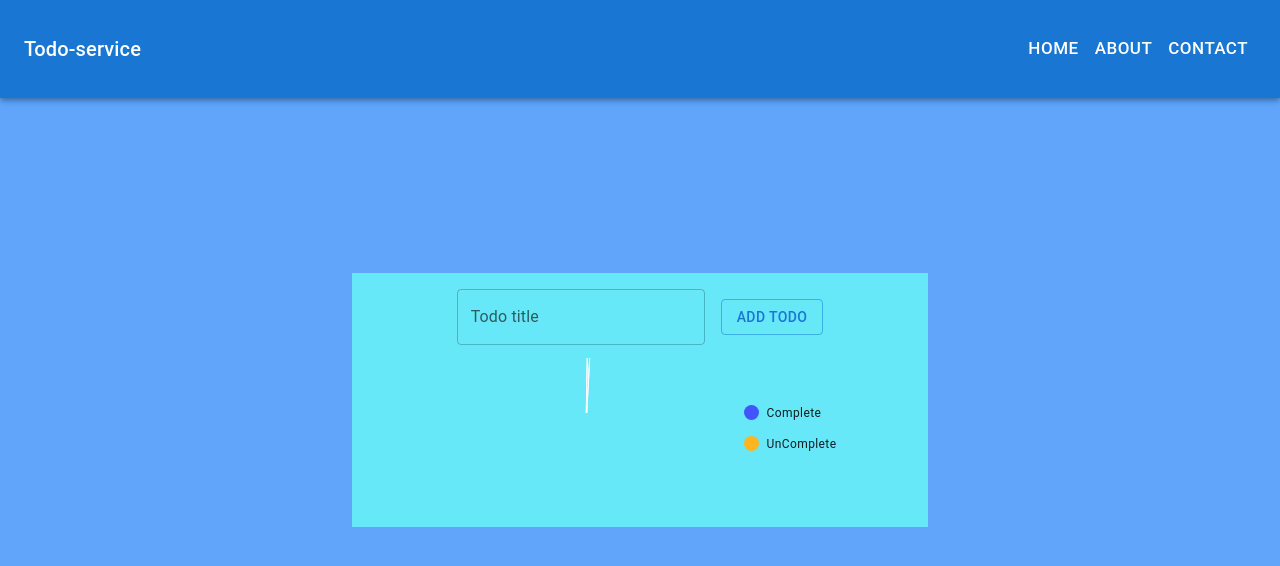
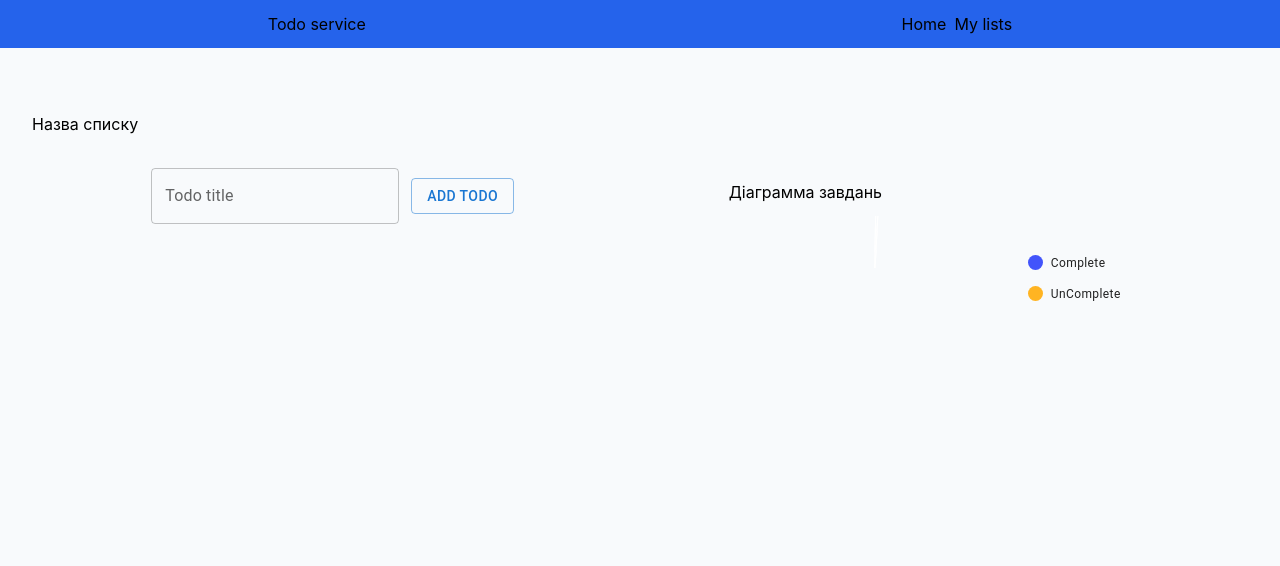
Before and after one commit to Makaroshka1234/todo-service, a React (Create React App) app: page /lists/1 in a window 1280 px wide. Shown: the top 566 px of the page. Built offline with nearby package versions, Linux system fonts and the light colour scheme.

Commit message:
make styles and MyLists page

```diff
--- a/src/App.tsx
+++ b/src/App.tsx
@@ -10,6 +10,7 @@ import './App.css';
 import { Provider } from 'react-redux';
 import { store } from './store/store';
 import ListPage from './pages/ListPage';
+import MyLists from './pages/MyLists';
 
 
 
@@ -23,6 +24,7 @@ function App() {
             <Route path='/' element={<Home />} />
             <Route path='*' element={<NotFound />} />
             <Route path='/lists/:id' element={<ListPage />} />
+            <Route path='/lists' element={<MyLists />} />
           </Routes>
         </SnackbarProvider>
       </Provider>
--- a/src/animation/animation.ts
+++ b/src/animation/animation.ts
@@ -1,3 +1,4 @@
+import { Opacity } from "@mui/icons-material"
 import { duration } from "@mui/material"
 import { delay } from "motion"
 import { motion } from "motion/react"
@@ -21,3 +22,16 @@ export const listVariants = {
     }
 
 }
+
+
+export const TodoListVariants = {
+    visible: {
+        opacity: 1,
+        transition: {
+            duration: 0.3
+        }
+    },
+    hidden: {
+        opacity: 0
+    }
+}
--- /dev/null
+++ b/src/components/Chart.tsx
@@ -0,0 +1,37 @@
+import { PieChart } from '@mui/x-charts'
+import React from 'react'
+
+
+interface ChartProps {
+    checkedTodos: number,
+    uncheckedTodos: number
+}
+
+const Chart = ({ checkedTodos, uncheckedTodos }: ChartProps) => {
+
+
+    return (
+        <PieChart
+            sx={{
+                width: 400,
+                height: 400,
+            }}
+            series={[
+                {
+                    data: [
+                        { id: 0, value: checkedTodos, label: 'Complete' },
+                        { id: 1, value: uncheckedTodos, label: 'UnComplete' },
+
+                    ],
+                    innerRadius: 10,
+                    outerRadius: 70,
+                    paddingAngle: 2,
+                    cornerRadius: 5,
+                },
+            ]}
+
+        />
+    )
+}
+
+export default Chart
--- a/src/components/Header.tsx
+++ b/src/components/Header.tsx
@@ -1,106 +1,19 @@
-import * as React from 'react';
-import AppBar from '@mui/material/AppBar';
-import Box from '@mui/material/Box';
-import CssBaseline from '@mui/material/CssBaseline';
-import Divider from '@mui/material/Divider';
-import Drawer from '@mui/material/Drawer';
-import IconButton from '@mui/material/IconButton';
-import List from '@mui/material/List';
-import ListItem from '@mui/material/ListItem';
-import ListItemButton from '@mui/material/ListItemButton';
-import ListItemText from '@mui/material/ListItemText';
-import MenuIcon from '@mui/icons-material/Menu';
-import Toolbar from '@mui/material/Toolbar';
-import Typography from '@mui/material/Typography';
-import Button from '@mui/material/Button';
-import { Link } from 'react-router';
+import React from 'react'
+import { Link } from 'react-router'
 
-interface Props {
-    window?: () => Window;
+const header = () => {
+    return (
+        <header className='flex items-center bg-blue-600 mb-5'>
+            <div className="flex justify-around items-center w-full header__inner">
+                <p className="logo-text">Todo service</p>
+                <nav className="flex gap-2 py-3 nav--list">
+                    <Link to={'/'}><li className="list-item">Home</li></Link>
+                    <Link to={'/lists'}><li className="list-item">My lists</li></Link>
+                </nav>
+            </div>
+
+        </header>
+    )
 }
 
-interface NavItem {
-    text: string;
-    path: string;
-}
-
-
-const drawerWidth = 240;
-const navItems: NavItem[] = [{ text: 'Home', path: '/' },
-{ text: 'About', path: '/about' },
-{ text: 'Contact', path: '/contact' },];
-
-export default function Header(props: Props) {
-    const { window } = props;
-    const [mobileOpen, setMobileOpen] = React.useState<boolean>(false);
-
-    const handleDrawerToggle = () => {
-        setMobileOpen((prev) => !prev);
-    };
-
-    const drawer = (
-        <Box onClick={handleDrawerToggle} sx={{ textAlign: 'center', }}>
-            <Typography variant="h6" sx={{ my: 2 }}>
-                MUI
-            </Typography>
-            <Divider />
-            <List>
-                {navItems.map((item: NavItem) => (
-                    <ListItem key={item.text} disablePadding>
-                        <ListItemButton component={Link} to={item.path} sx={{ textAlign: 'center' }}>
-                            <ListItemText primary={item.text} />
-                        </ListItemButton>
-                    </ListItem>
-                ))}
-            </List>
-        </Box>
-    );
-
-    const container = window !== undefined ? () => window().document.body : undefined;
-
-    return (
-        <Box sx={{ display: 'flex' }}>
-            <CssBaseline />
-            <AppBar component="nav">
-                <Toolbar sx={{ py: 3.5, }} >
-                    <IconButton
-                        color="inherit"
-                        aria-label="open drawer"
-                        edge="start"
-                        onClick={handleDrawerToggle}
-                        sx={{ mr: 2, display: { sm: 'none' } }}
-                    >
-                        <MenuIcon />
-                    </IconButton>
-                    <Typography
-                        variant="h6"
-                        component="div"
-                        sx={{ flexGrow: 1, display: { xs: 'none', sm: 'block' } }}
-                    >
-                        Todo-service
-                    </Typography>
-                    <Box sx={{ display: { xs: 'none', sm: 'block' } }}>
-                        {navItems.map((item: NavItem) => (
-                            <Button key={item.text} component={Link} to={item.path} sx={{ color: '#fff', fontSize: 17 }}>
-                                {item.text}
-                            </Button>
-                        ))}
-                    </Box>
-                </Toolbar>
-            </AppBar>
-            <Drawer
-                container={container}
-                variant="temporary"
-                open={mobileOpen}
-                onClose={handleDrawerToggle}
-                ModalProps={{ keepMounted: true }}
-                sx={{
-                    display: { xs: 'block', sm: 'none' },
-                    '& .MuiDrawer-paper': { boxSizing: 'border-box', width: drawerWidth },
-                }}
-            >
-                {drawer}
-            </Drawer>
-        </Box>
-    );
-}
+export default header
--- a/src/components/List/AddTaskList.tsx
+++ b/src/components/List/AddTaskList.tsx
@@ -25,11 +25,15 @@ const AddTaskList = () => {
 
     return (
         <>
-            <div className="flex justify-center items-center gap-4 mx-auto" >
-                <TextField label='TodoList title' value={inputValue} onChange={handleChange} />
-                <Button variant="outlined" onClick={() => handleAdd()}>Add TodoList</Button>
+            <div className="flex flex-col gap-6 bg-slate-50 container" >
+
+                <div className='flex items-center gap-2 p-3'>
+                    <TextField label='TodoList title' value={inputValue} onChange={handleChange} />
+                    <Button variant="outlined" onClick={() => handleAdd()}>Add TodoList</Button>
+                </div>
+                <TodoLists />
             </div>
-            <TodoLists />
+
         </>
     )
 }
--- a/src/components/List/TaskList.tsx
+++ b/src/components/List/TaskList.tsx
@@ -32,7 +32,7 @@ const TaskList = () => {
 
     return (
 
-        <ul className='flex flex-col gap-4 max-w-lg'>
+        <ul className='flex flex-col gap-4 mb-3 max-w-lg'>
             <AnimatePresence>
                 {list?.todos.map((item: ITodo, index: number) => {
                     return <motion.li
--- a/src/components/List/TodoLists.tsx
+++ b/src/components/List/TodoLists.tsx
@@ -2,14 +2,20 @@ import React from 'react'
 import { useAppSelector } from '../../hooks/reduxHooks'
 import { TodoListState } from '../../types/todo'
 import { Link } from 'react-router'
+import { AnimatePresence, motion } from "motion/react"
+import { TodoListVariants } from '../../animation/animation'
 
 const TodoLists = () => {
     const { lists } = useAppSelector(state => state.todoLists)
 
     return (
-        <ul className='flex flex-col gap-4 max-w-lg'>
+        <ul className='flex gap-4 pb-5 pl-5 max-w-lg'>
             {lists.length === 0 ? <li><span>Немає списків</span></li> : lists.map((item: TodoListState) => (
-                <Link to={`/lists/${item.id}`}> <li className='bg-slate-500'>{item.title}</li></Link>
+                <Link to={`/lists/${item.id}`}> <motion.li
+                    initial='hidden'
+                    animate='visible'
+                    variants={TodoListVariants}
+                    className='flex justify-center items-center bg-slate-500 rounded-lg w-24 h-24'>{item.title}</motion.li></Link>
             ))}
         </ul>
     )
--- a/src/index.css
+++ b/src/index.css
@@ -26,6 +26,24 @@ code {
 }
 
 #root {
-  width: 100%;
-  height: 100%;
+  width: 100vw;
+  min-height: 100vh;
+  background-color: rgba(248, 250, 252, 1);
 }
+
+ul {
+  list-style: none;
+}
+
+li {
+  list-style: none;
+  padding: 0;
+  margin: 0;
+}
+
+h1,
+h2,
+h3,
+h4 {
+  margin: 0;
+}
--- a/src/pages/Home.tsx
+++ b/src/pages/Home.tsx
@@ -17,19 +17,10 @@ import Header from '../components/Header'
 const Home = () => {
 
     return (
-        <div className='flex flex-col justify-center items-center bg-blue-400 w-full min-h-full'>
+        <>
             <Header />
-
-            <div className='flex flex-col items-center gap-2 bg-cyan-300 p-4 max-w-xl container'>
-
-
-                <AddTaskList />
-
-
-
-            </div>
-        </div>
-
+            <p>home</p>
+        </>
     )
 }
 
--- a/src/pages/ListPage.tsx
+++ b/src/pages/ListPage.tsx
@@ -11,6 +11,7 @@ import { addTodo } from '../store/slices/todoListsSlice'
 
 import TaskList from '../components/List/TaskList'
 import Header from '../components/Header'
+import Chart from '../components/Chart'
 
 const ListPage = () => {
 
@@ -34,33 +35,32 @@ const ListPage = () => {
     };
 
     return (
-        <div className='flex flex-col justify-center items-center bg-blue-400 w-full min-h-full'>
+        <>
             <Header />
-            <div className='flex flex-col items-center gap-2 bg-cyan-300 p-4 max-w-xl container'>
 
-                <div className="flex justify-center items-center gap-4 mx-auto" >
-                    <TextField label='Todo title' value={inputValue} onChange={handleChange} />
-                    <Button variant="outlined" onClick={handleAdd}>Add Todo</Button>
+            <div className='flex flex-col gap-6 px-8 py-11 container'>
+                <div className='flex items-center gap-2 mb-5'>
+                    <h3>Назва списку</h3>
+                    <p>{list?.title}</p>
                 </div>
-                <PieChart
-                    series={[
-                        {
-                            data: [
-                                { id: 0, value: checkedTodos, label: 'Complete' },
-                                { id: 1, value: uncheckedTodos, label: 'UnComplete' },
+                <div className="flex justify-around px-3"  >
+                    <div className='flex flex-col gap-3'>
+                        <div className='flex items-center gap-3 mb-3 max-h-8'>
+                            <TextField label='Todo title' value={inputValue} onChange={handleChange} />
+                            <Button variant="outlined" onClick={handleAdd}>Add Todo</Button>
+                        </div>
+                        <TaskList />
+                    </div>
+                    <div className='flex flex-col justify-center gap-3 max-h-40'>
+                        <p>Діаграмма завдань</p>
+                        <Chart checkedTodos={checkedTodos} uncheckedTodos={uncheckedTodos} />
+                    </div>
+                </div>
+            </div>
 
-                            ],
-                            innerRadius: 15,
-                            outerRadius: 70,
-                            paddingAngle: 2,
-                            cornerRadius: 5,
-                        },
-                    ]}
 
-                />
-                <TaskList />
-            </div>
-        </div>
+
+        </>
     )
 }
 
--- /dev/null
+++ b/src/pages/MyLists.tsx
@@ -0,0 +1,15 @@
+import React from 'react'
+import AddTaskList from '../components/List/AddTaskList'
+import Header from '../components/Header'
+
+
+const MyLists = () => {
+    return (
+        <div>
+            <Header />
+            <AddTaskList />
+        </div>
+    )
+}
+
+export default MyLists
```
